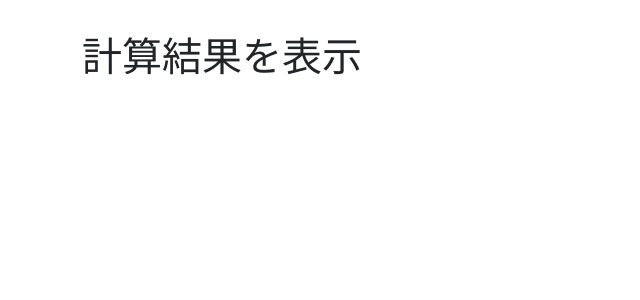
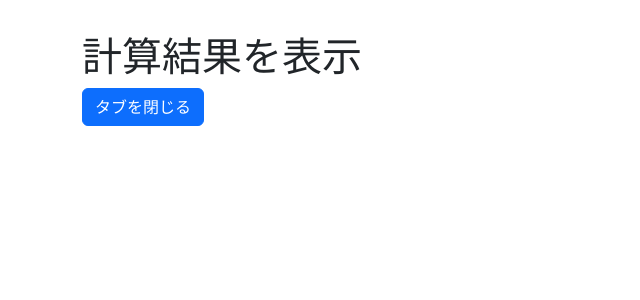
Before and after one commit to shu2-bot/pokemon_EV_auto_adjustment, a Django app: page /result/ in a window 1280 px wide. Shown: the top 300 px of the page, without its empty margins (0-640 px from the left). Run offline with Django 4.2, Linux system fonts and the light colour scheme; some libraries are stand-ins or nearby versions.

Commit message:
result.html

```diff
--- a/pokemon_EV_auto_calculation/templates/result.html
+++ b/pokemon_EV_auto_calculation/templates/result.html
@@ -1,4 +1,5 @@
 {% extends "base.html" %}
 {% block main %}
 <h1 class="title">計算結果を表示</h1>
+<a class="btn btn-primary">タブを閉じる</a>
 {% endblock %}
```
